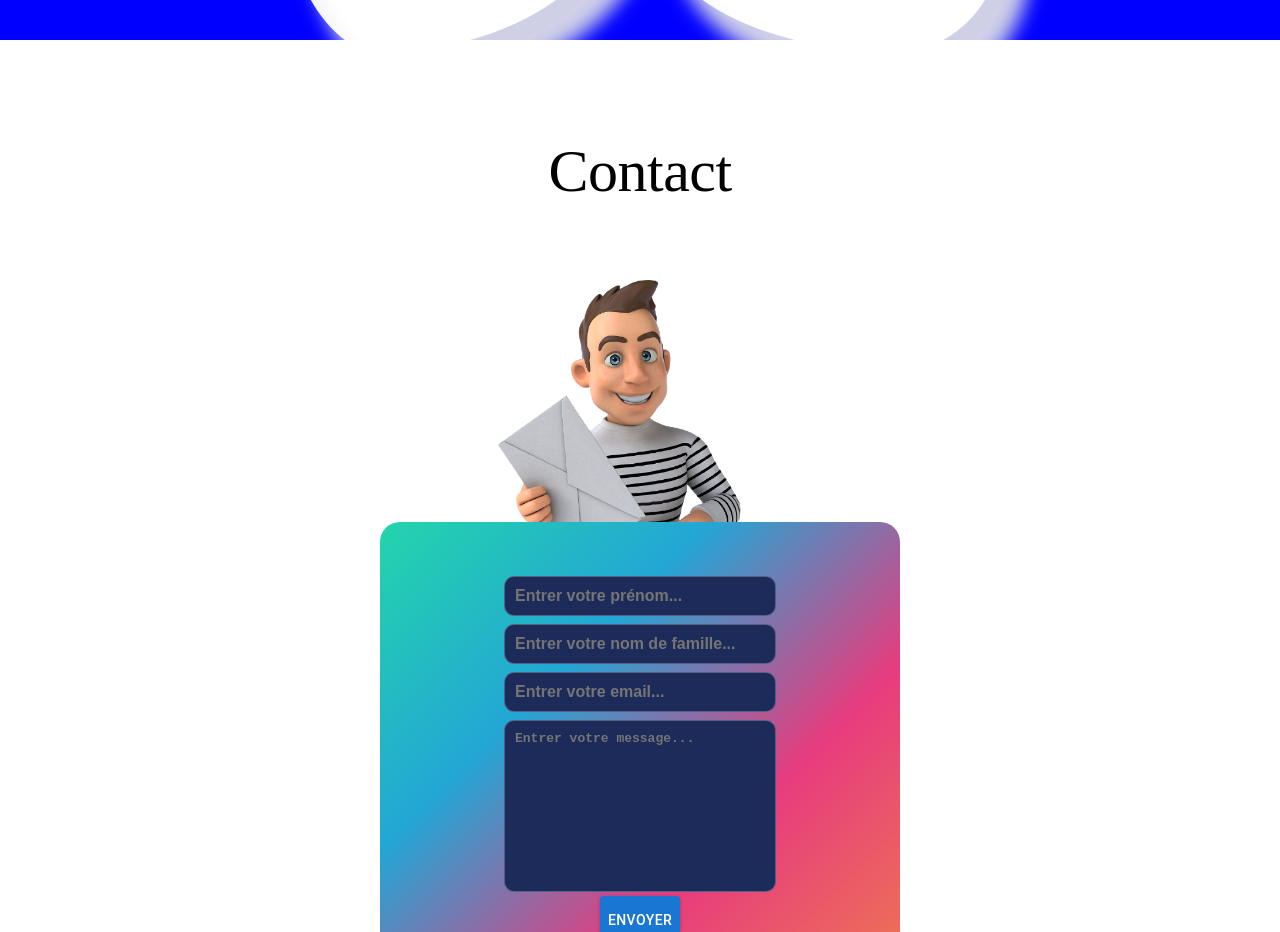
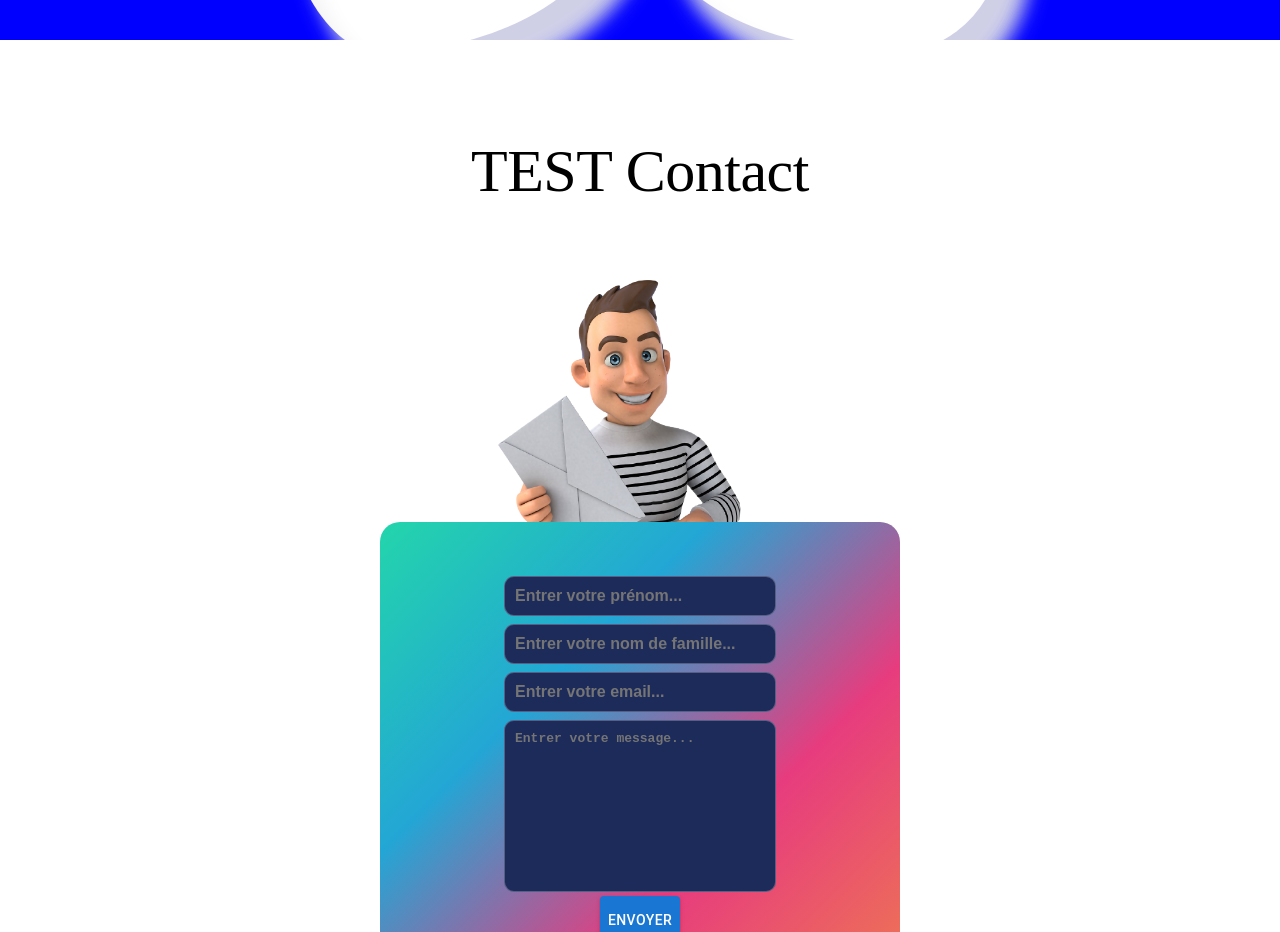
Before and after one commit to yoanncroguennec/Portfolio, a Next.js app: page /landingPage/LandingPageContent in a window 1280 px wide. Shown: the part 1560-2492 px from the top of the page. Built offline with nearby package versions, Linux system fonts and the light colour scheme; a web font is replaced by a local one.

Commit message:
first commit

```diff
--- a/src/pages/landingPage/contact/Contact.jsx
+++ b/src/pages/landingPage/contact/Contact.jsx
@@ -121,7 +121,7 @@ export default function Contact() {
         width: "100vw",
       }}
     >
-      <TypoTitlePage variant={matches ? "h4" : "h2"}>Contact</TypoTitlePage>
+      <TypoTitlePage variant={matches ? "h4" : "h2"}>TEST Contact</TypoTitlePage>
       <Image
         alt='personnage2D Contact'
         height={300}
```
